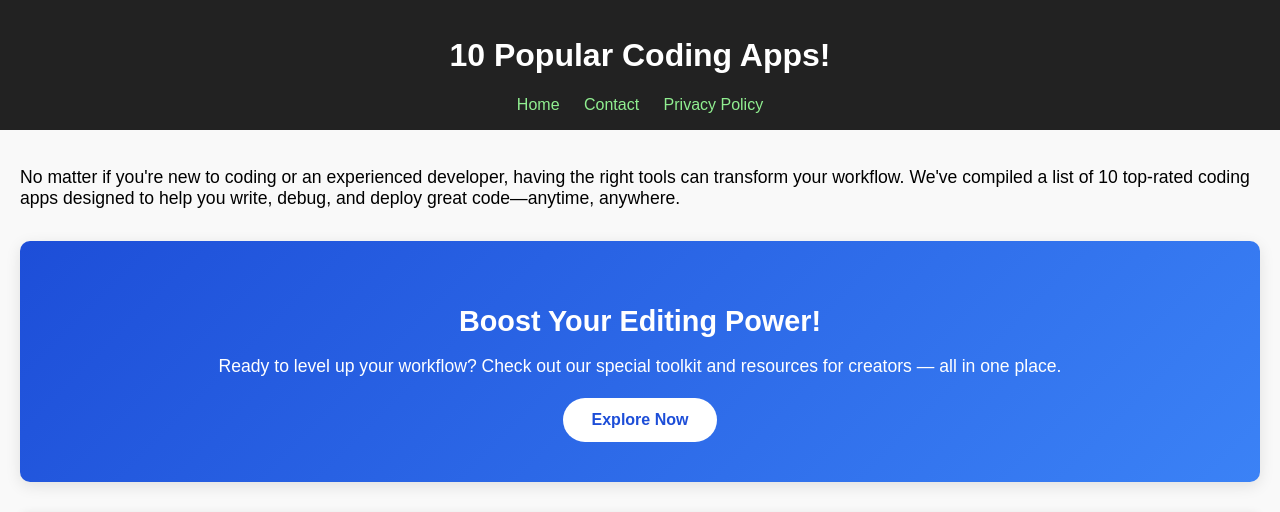
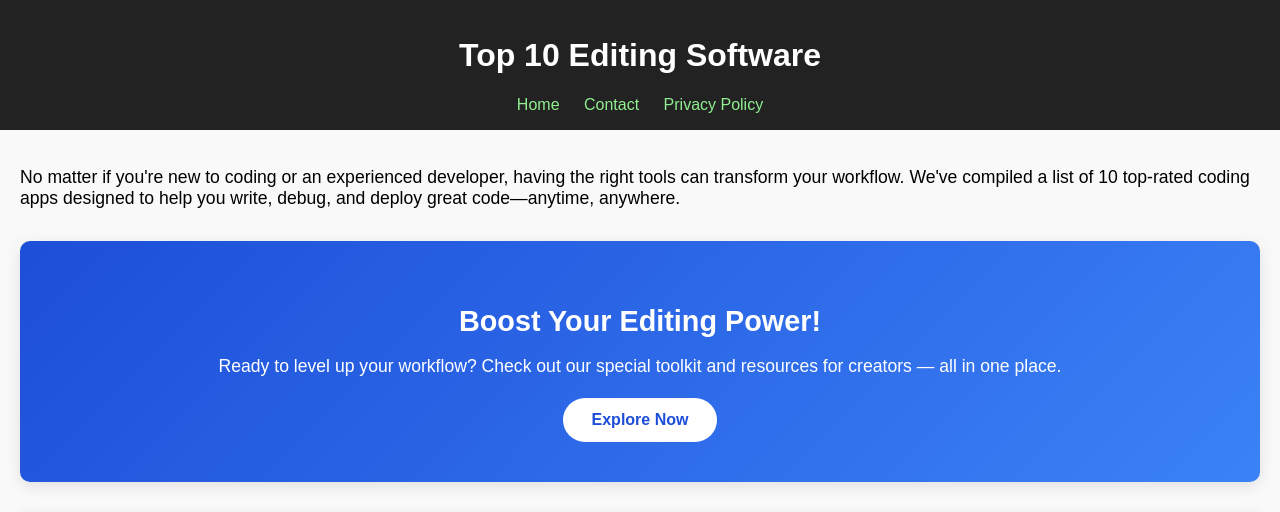
Before and after one commit to olpon123456/devslinks.xyz, a plain HTML site: page index.html in a window 1280 px wide. Shown: the top 512 px of the page. Drawn offline with Linux system fonts and the light colour scheme.

Commit message:
Update index.html

```diff
--- a/index.html
+++ b/index.html
@@ -51,7 +51,7 @@
 </head>
 <body>
   <header>
-    <h1>10 Popular Coding Apps!</h1>
+    <h1>Top 10 Editing Software</h1>
     <nav>
       <a href="index.html">Home</a>
       <a href="contact.html">Contact</a>
```
